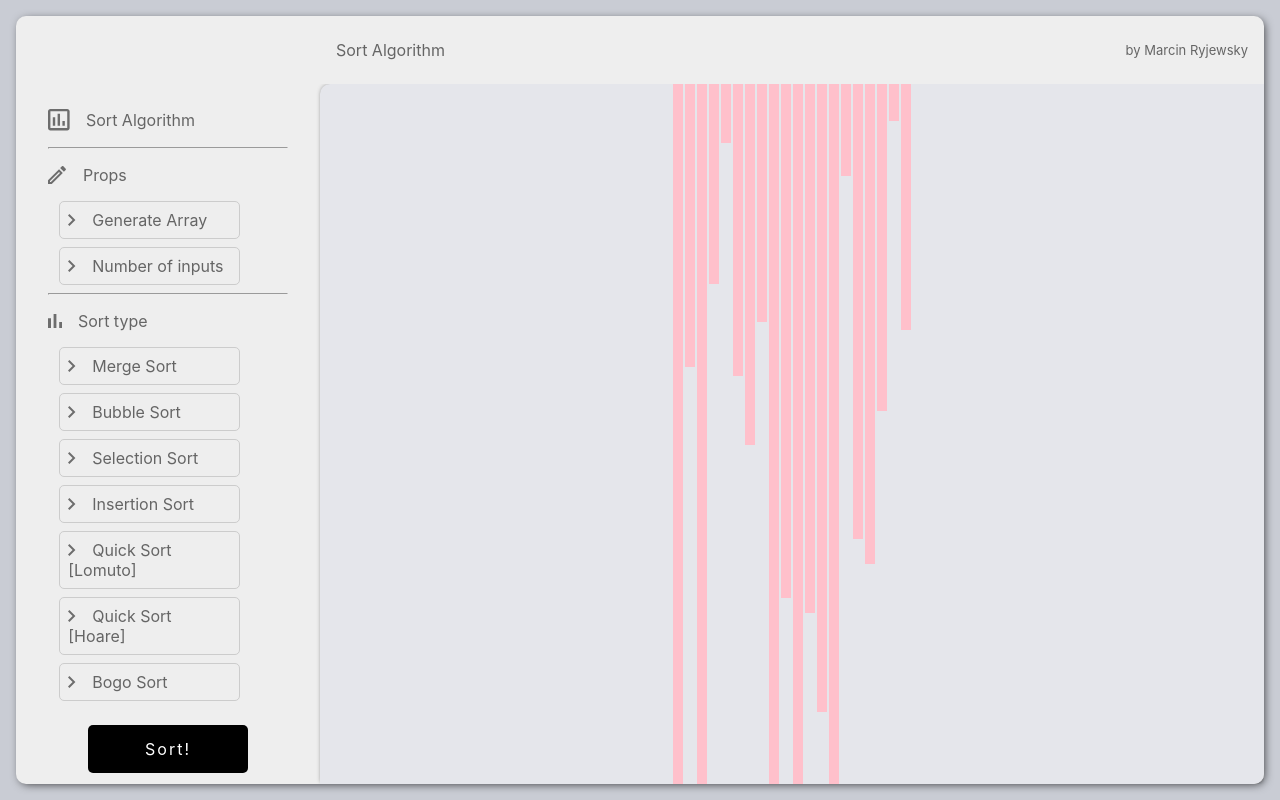
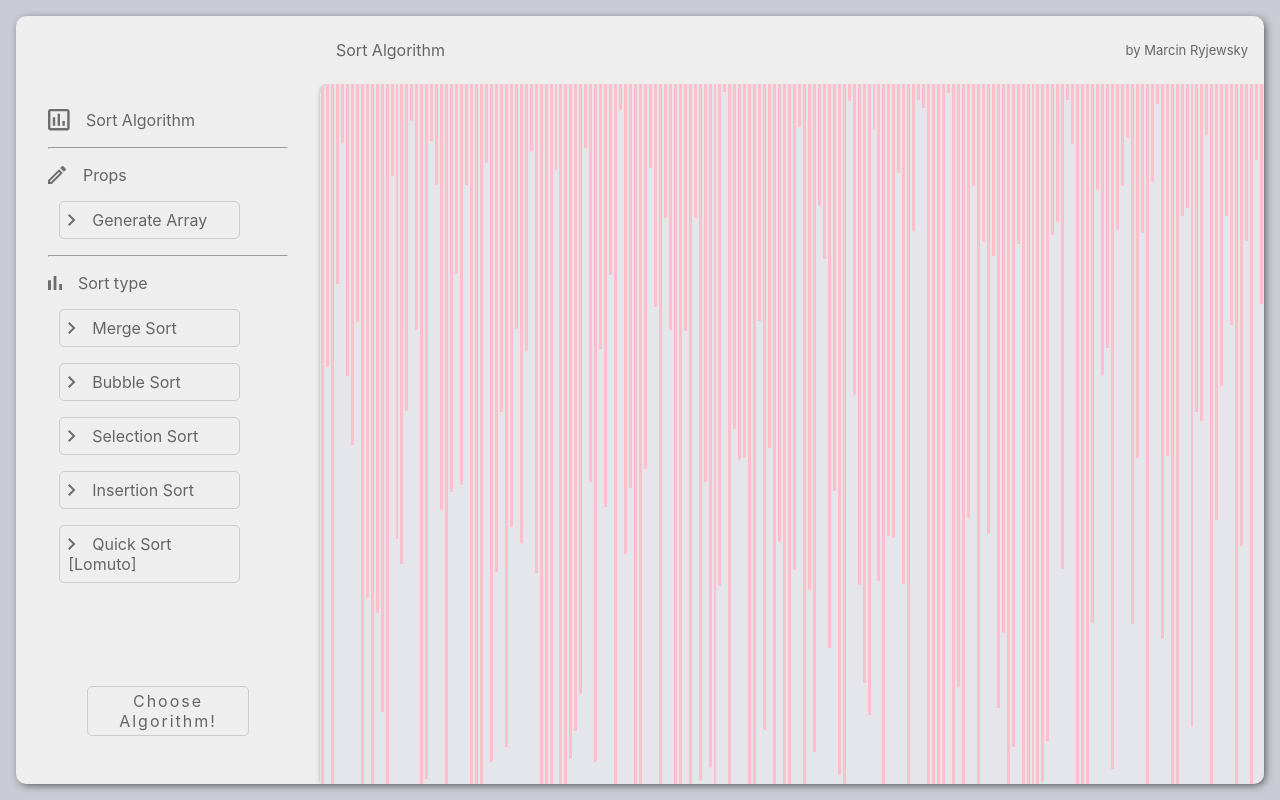
Before and after one commit to Ryjekk/Sort_Visualizer, a React (Create React App) app: page / in a window 1280 px wide. Built offline with nearby package versions, Linux system fonts and the light colour scheme.

Commit message:
UI + Hoare

```diff
--- a/src/components/Navigation/ToolbarLeft/ToolbarLeft.js
+++ b/src/components/Navigation/ToolbarLeft/ToolbarLeft.js
@@ -18,6 +18,17 @@ class ToolbarLeft extends Component {
     };
 
     render() {
+        let sortButton = <div className={classes.ActionBtnDisabled} onClick={this.state.activeAlgorithm}>
+            Choose Algorithm!
+        </div>;
+
+        if (this.state.name) {
+            sortButton =  <div className={classes.ActionBtn} onClick={this.state.activeAlgorithm}>
+                {this.state.name} Sort!
+            </div>
+        }
+
+
         return (
             <div className={classes.NavContainer}>
                 <nav className={classes.NavWrapper}>
@@ -26,7 +37,7 @@ class ToolbarLeft extends Component {
                     <div className={classes.NavHeaders}><img className={classes.NavImg} src={propsICO} alt="props"/>Props</div>
                     <div>
                         <div className={classes.NavElementsButton} onClick={this.props.resetArray}><img className={classes.NavImg} src={bulletICO} alt="bullet"/>Generate Array</div>
-                        <div className={classes.NavElementsButton}><img className={classes.NavImg} src={bulletICO} alt="bullet"/>Number of inputs</div>
+                        {/*<div className={classes.NavElementsButton}><img className={classes.NavImg} src={bulletICO} alt="bullet"/>Number of inputs</div>*/}
                     </div>
                     <hr/>
                     <div className={classes.NavHeaders}><img className={classes.NavImg} src={sort1ICO} alt="sort type"/>Sort type</div>
@@ -56,25 +67,23 @@ class ToolbarLeft extends Component {
                             onClick={() => this.passAlgorithmHandler(this.props.quickSort, "Quick")}>
                             <img className={classes.NavImg} src={bulletICO} alt="bullet"/>Quick Sort [Lomuto]
                         </div>
-                        <div
-                            className={classes.NavElementsButton}
-                            onClick={() => this.passAlgorithmHandler(this.props.quickSortHoare, "Quick")}>
-                            <img className={classes.NavImg} src={bulletICO} alt="bullet"/>Quick Sort [Hoare]
-                        </div>
-                        <div
-                            className={classes.NavElementsButton}
-                            onClick={() => this.passAlgorithmHandler(this.props.bogoSort, "Bogo")}>
-                            <img className={classes.NavImg} src={bulletICO} alt="bullet"/>Bogo Sort
-                        </div>
+                        {/*<div*/}
+                        {/*    className={classes.NavElementsButton}*/}
+                        {/*    onClick={() => this.passAlgorithmHandler(this.props.quickSortHoare, "Quick")}>*/}
+                        {/*    <img className={classes.NavImg} src={bulletICO} alt="bullet"/>Quick Sort [Hoare]*/}
+                        {/*</div>*/}
+                        {/*<div*/}
+                        {/*    className={classes.NavElementsButton}*/}
+                        {/*    onClick={() => this.passAlgorithmHandler(this.props.bogoSort, "Bogo")}>*/}
+                        {/*    <img className={classes.NavImg} src={bulletICO} alt="bullet"/>Bogo Sort*/}
+                        {/*</div>*/}
                     </div>
                 </nav>
                 <div>
-                    <div className={classes.ActionBtn} onClick={this.state.activeAlgorithm}>
-                        {this.state.name} Sort!
-                    </div>
-                    <div className={classes.ActionBtn} onClick={this.props.testAlgorithm}>
-                        Test In Console
-                    </div>
+                    {sortButton}
+                    {/*<div className={classes.ActionBtn} onClick={this.props.testAlgorithm}>*/}
+                    {/*    Test In Console*/}
+                    {/*</div>*/}
                 </div>
             </div>
         )
--- a/src/components/Navigation/ToolbarLeft/ToolbarLeft.module.css
+++ b/src/components/Navigation/ToolbarLeft/ToolbarLeft.module.css
@@ -25,11 +25,12 @@
     text-align: start;
     border-radius: 5px;
     border: 1px solid #ccc;
-    margin: .5rem 3rem .5rem .7rem;
+    margin: .5rem 3rem 1rem .7rem;
     cursor: pointer;
 }
 
-.NavElementsButton:hover {
+.NavElementsButton:hover,
+.ActionBtnDisabled:hover {
     background-color: #E5E6EB;
 }
 
@@ -45,4 +46,32 @@
     background-color: black;
     letter-spacing: 2px;
     border-radius: 5px;
+    box-shadow: 0 .3rem 1rem rgb(56, 56, 56);
+    transition: all .2s;
 }
+
+.ActionBtn:hover {
+    transform: translateY(-3px);
+    box-shadow: 0 .5rem 1.5rem rgb(56, 56, 56);
+}
+
+.ActionBtn:active,
+.ActionBtn:focus {
+     outline: none;
+     transform: translateY(-1px);
+     box-shadow: 0 .5rem 1rem rgb(56, 56, 56);
+ }
+
+.ActionBtnDisabled {
+    width: 10rem;
+    height: 3rem;
+    cursor: not-allowed;
+    display: flex;
+    justify-content: center;
+    align-items: center;
+    margin: 0 auto 3rem;
+    color: #656565;
+    border: 1px solid #ccc;
+    letter-spacing: 2px;
+    border-radius: 5px;
+}
--- a/src/containers/SortContent/SortContent.js
+++ b/src/containers/SortContent/SortContent.js
@@ -10,15 +10,15 @@ import {selectionSort, getSelectionSortAnimations} from '../../helperFunction/So
 import {insertionSort, getInsertionSortAnimations} from "../../helperFunction/SortingAlgorithms/InsertionSort";
 import {bogoSort, getBogoSortAnimations} from "../../helperFunction/SortingAlgorithms/BogoSort";
 import {quickSort, getQuickSortAnimations} from "../../helperFunction/SortingAlgorithms/QuickSort";
-import {quickSortHoare} from "../../helperFunction/SortingAlgorithms/QuickSortHoare";
+import {quickSortHoare, getQuickSortHoareAnimations} from "../../helperFunction/SortingAlgorithms/QuickSortHoare";
 
 // Number of bars
-const NUMBER_OF_ARRAY_BARS = 20;
+const NUMBER_OF_ARRAY_BARS = 190;
 // Main and following color.
 const PRIMARY_COLOR = 'pink';
 const SECONDARY_COLOR = 'tomato';
 // Animation speed.
-const ANIMATION_SPEED_MS = 10;
+const ANIMATION_SPEED_MS = 2;
 
 class SortContent extends Component {
     // TODO add button functionality and disable button after clicked
@@ -164,8 +164,8 @@ class SortContent extends Component {
     quickSort = () => {
         const animations = getQuickSortAnimations(this.state.array);
         for (let i = 0; i < animations.length - 1; i++) {
+            const arrayBars = document.getElementsByClassName('array-bar');
             const isColorChange = (i % 6 === 0) || (i % 6 === 1);
-            const arrayBars = document.getElementsByClassName('array-bar');
             if(isColorChange === true) {
                 const color = (i % 6 === 0) ? SECONDARY_COLOR : PRIMARY_COLOR;
                 const [barOneIndex, barTwoIndex] = animations[i];
@@ -194,10 +194,29 @@ class SortContent extends Component {
 
     // Quick sort [Hoare]
     quickSortHoare = () => {
-        const javaScriptSortedArray = this.state.array.slice().sort((a,b) => a - b);
-        const sortedArray = quickSortHoare(this.state.array, 0, this.state.array.length - 1);
-
-        console.log(areArraysAreEqual(javaScriptSortedArray, sortedArray));
+        const animations = getQuickSortHoareAnimations(this.state.array);
+        console.log(animations)
+        for (let i = 0; i < animations.length - 1; i++) {
+            const arrayBars = document.getElementsByClassName('array-bar');
+            const isColorChange = (i % 6 === 0) || (i % 6 === 1);
+            if(isColorChange === true) {
+                const color = (i % 6 === 0) ? SECONDARY_COLOR : PRIMARY_COLOR;
+                const [tempTextMark, barOneIndex, barTwoIndex] = animations[i];
+                const barOneStyle = arrayBars[barOneIndex].style;
+                const barTwoStyle = arrayBars[barTwoIndex].style;
+                setTimeout(() => {
+                    barOneStyle.backgroundColor = color;
+                    barTwoStyle.backgroundColor = color;
+                },i * ANIMATION_SPEED_MS);
+            }
+            else {
+                const [tempTextMark, barIndex, newHeight] = animations[i];
+                const barStyle = arrayBars[barIndex].style;
+                setTimeout(() => {
+                    barStyle.height = `${newHeight}px`;
+                },i * ANIMATION_SPEED_MS);
+            }
+        }
     };
 
     // Quick sort
@@ -264,7 +283,7 @@ class SortContent extends Component {
                                 className="array-bar"
                                 key={idx}
                                 style={{
-                                    width:"10px",
+                                    width:"5px",
                                     margin: "0 1px",
                                     backgroundColor: PRIMARY_COLOR,
                                     height: `${value}px`}}
--- a/src/helperFunction/SortingAlgorithms/BogoSort.js
+++ b/src/helperFunction/SortingAlgorithms/BogoSort.js
@@ -36,9 +36,11 @@ export function getBogoSortAnimations(array) {
 function shuffleVisual (list, animations) {
     // Shuffling the list
     for(let j, x, i = list.length; i; j = Math.floor(Math.random() * i), x = list[--i], list[i] = list[j], list[j] = x);
-    console.log(list)
+    console.log(list);
+    animations.push(list);
     return list;
 }
+
 
 function isSortedVisual(auxiliaryArray, animations){
     // Loop on array elements to check if are in order
@@ -57,9 +59,7 @@ function doBogoSort (auxiliaryArray, animations) {
     while(sorted === false){
         // animations.push([Math.floor(Math.random() * auxiliaryArray.length),Math.floor(Math.random() * auxiliaryArray.length)]);
         // animations.push([Math.floor(Math.random() * auxiliaryArray.length),Math.floor(Math.random() * auxiliaryArray.length)]);
-        auxiliaryArray = shuffleVisual(auxiliaryArray);
-        sorted = isSortedVisual(auxiliaryArray);
-        console.log(auxiliaryArray)
+        auxiliaryArray = shuffleVisual(auxiliaryArray, animations);
+        sorted = isSortedVisual(auxiliaryArray, animations);
     }
-    return auxiliaryArray;
 }
--- a/src/helperFunction/SortingAlgorithms/QuickSort.js
+++ b/src/helperFunction/SortingAlgorithms/QuickSort.js
@@ -44,7 +44,6 @@ function doQuickSort(auxiliaryArray, start, end, animations) {
     let idx = partitionHelper(auxiliaryArray, start, end, animations);
     doQuickSort(auxiliaryArray, start, idx - 1, animations);
     doQuickSort(auxiliaryArray, idx + 1, end, animations)
-
 }
 
 function partitionHelper(auxiliaryArray, start, end, animations) {
--- a/src/helperFunction/SortingAlgorithms/QuickSortHoare.js
+++ b/src/helperFunction/SortingAlgorithms/QuickSortHoare.js
@@ -5,7 +5,7 @@ function swap (array, a, b){
     array[b] = temp
 }
 
-// -------- QUICK SORT Lomuto -------- //
+// -------- QUICK SORT Hoare -------- //
 export const quickSortHoare = (array, left, right) => {
     if (left >= right) return;
 
@@ -33,3 +33,42 @@ function partition(array, left, right) {
     }
     return left;
 }
+
+// -------- QUICK SORT Hoare VISUALISATION -------- //
+export function getQuickSortHoareAnimations(array) {
+    const animations = [];
+    const auxiliaryArray = array.slice();
+    doQuickSortHoare(auxiliaryArray, 0, auxiliaryArray.length - 1, animations);
+    return animations
+}
+
+function  doQuickSortHoare(auxiliaryArray, left, right, animations) {
+    if (left >= right) return;
+
+    let idx = partitionHealper(auxiliaryArray, left, right, animations);
+    doQuickSortHoare(auxiliaryArray, left, idx - 1, animations);
+    doQuickSortHoare(auxiliaryArray, idx, right, animations);
+}
+
+function partitionHealper(auxiliaryArray, left, right, animations) {
+    const pivot = auxiliaryArray[Math.floor((left+right)/2)];
+    animations.push([pivot, left, right]);
+    animations.push([pivot, left, right]);
+
+    while (left <= right) {
+        while(auxiliaryArray[left] < pivot) {
+            left++;
+        }
+        while(auxiliaryArray[right] > pivot) {
+            right--;
+        }
+        if(left <= right) {
+            animations.push([pivot, left, right]);
+            animations.push([pivot, right, left]);
+            swap(auxiliaryArray, left, right);
+            left++;
+            right--;
+        }
+    }
+    return left
+}
```
